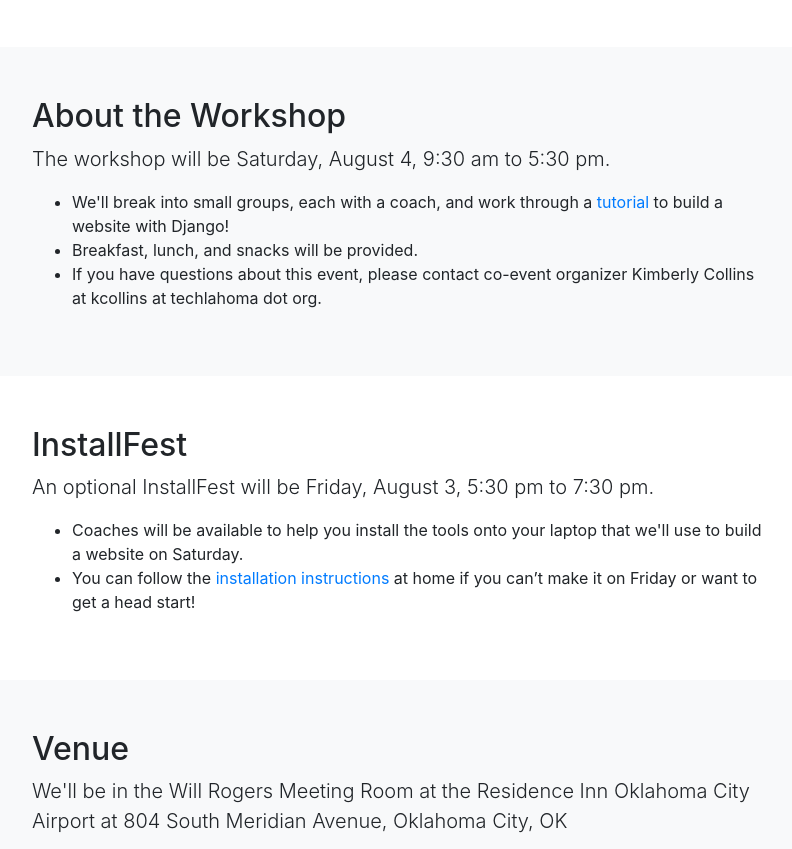
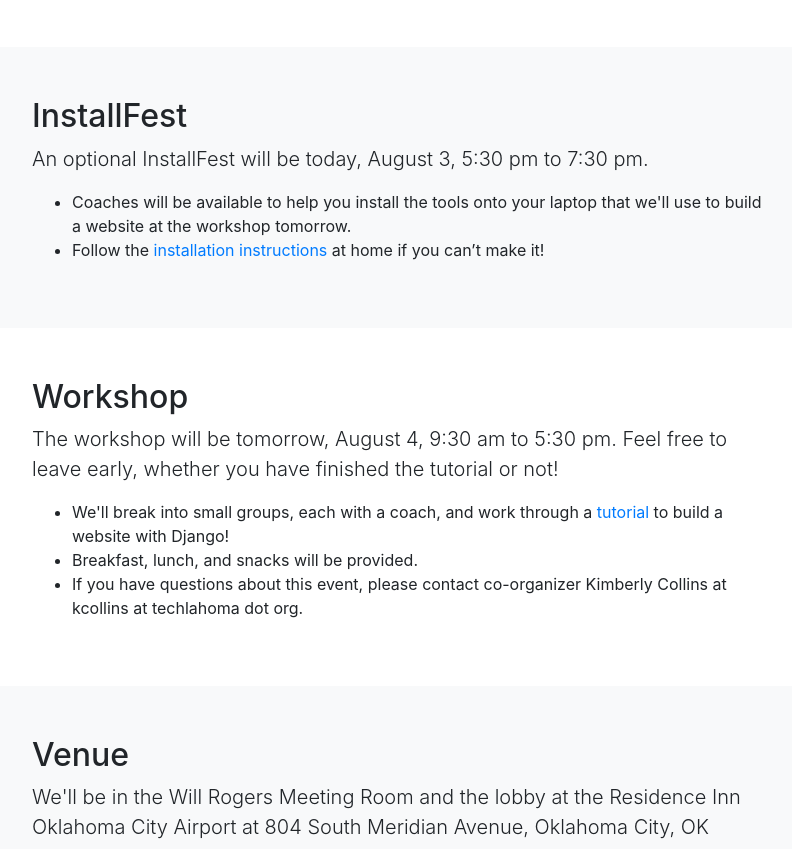
Before and after one commit to kacollins/django-okc, a website with bundled scripts: page index.html in a window 1280 px wide. Shown: the part 759-1608 px from the top of the page, without its empty margins (243-1035 px from the left). Built offline with nearby package versions, Linux system fonts and the light colour scheme; grey boxes are pictures that could not be loaded.

Commit message:
Updated InstallFest and workshop information.

```diff
--- a/index.html
+++ b/index.html
@@ -5,26 +5,26 @@
 
     <meta charset="utf-8">
     <meta name="viewport" content="width=device-width, initial-scale=1, shrink-to-fit=no">
-    <meta name="description" content="Free computer programming workshop for women learning web development">
+    <meta name="description" content="The InstallFest is today, and the workshop is tomorrow!">
     <meta name="author" content="Kimberly Collins">
 
     <!-- facebook open graph tags -->
     <meta property="og:type" content="website" />
     <meta property="og:url" content="http://django-okc.techlahoma.org" />
     <meta property="og:title" content="She Codes Django OKC Workshop"/>
-    <meta property="og:description" content="Free computer programming workshop for women learning web development" />
+    <meta property="og:description" content="The InstallFest is today, and the workshop is tomorrow!" />
     <meta property="og:image" content="https://kacollins.github.io/django-okc/img/django-okc.jpg" />
 
     <!-- twitter card tags additive with the og: tags -->
     <meta name="twitter:card" content="summary_large_image">
     <meta name="twitter:domain" value="django-okc.techlahoma.org" />
-    <meta name="twitter:description" value="Free computer programming workshop for women learning web development" />
+    <meta name="twitter:description" value="The InstallFest is today, and the workshop is tomorrow!" />
     <meta name="twitter:image" content="https://kacollins.github.io/django-okc/img/django-okc.jpg" />
     <meta name="twitter:url" value="http://django-okc.techlahoma.org" />
     <meta name="twitter:label1" value="InstallFest" />
-    <meta name="twitter:data1" value="Friday, August 3, 2018 5:30 pm - 7:30 pm" />
+    <meta name="twitter:data1" value="Friday, August 3 - 5:30 pm to 7:30 pm" />
     <meta name="twitter:label2" value="Workshop" />
-    <meta name="twitter:data2" value="Saturday, August 4, 2018 9:30 am - 5:30 pm" />
+    <meta name="twitter:data2" value="Saturday, August 4 - 9:30 am to 5:30 pm" />
 
     <title>She Codes Django OKC Workshop</title>
 
@@ -48,10 +48,10 @@
         <div class="collapse navbar-collapse" id="navbarResponsive">
           <ul class="navbar-nav ml-auto">
             <li class="nav-item">
-              <a class="nav-link js-scroll-trigger" href="#about">About the Workshop</a>
+              <a class="nav-link js-scroll-trigger" href="#installfest">InstallFest</a>
             </li>
             <li class="nav-item">
-              <a class="nav-link js-scroll-trigger" href="#installfest">InstallFest</a>
+              <a class="nav-link js-scroll-trigger" href="#about">Workshop</a>
             </li>
             <li class="nav-item">
               <a class="nav-link js-scroll-trigger" href="#venue">Venue</a>
@@ -79,7 +79,7 @@
     <header class="bg-primary text-white">
       <div class="container text-center">
         <h1>Welcome to the She Codes Django OKC Workshop</h1>
-        <p class="lead">Acceptance emails have been sent! For late applications, email Kimberly Collins at kcollins at techlahoma dot org.</p>
+        <p class="lead">The InstallFest is today, and the workshop is tomorrow!</p>
       </div>
     </header>
 
@@ -92,31 +92,31 @@
       </div>
     </section>
 
-    <section id="about" class="bg-light">
+    <section id="installfest" class="bg-light">
       <div class="container">
         <div class="row">
           <div class="col-lg-8 mx-auto">
-            <h2>About the Workshop</h2>
-            <p class="lead">The workshop will be Saturday, August 4, 9:30 am to 5:30 pm.</p>
+            <h2>InstallFest</h2>
+            <p class="lead">An optional InstallFest will be today, August 3, 5:30 pm to 7:30 pm.</p>
             <ul>
-              <li>We'll break into small groups, each with a coach, and work through a <a href="https://tutorial.djangogirls.org/en/">tutorial</a> to build a website with Django!</li>
-              <li>Breakfast, lunch, and snacks will be provided.</li>
-              <li>If you have questions about this event, please contact co-event organizer Kimberly Collins at kcollins at techlahoma dot org.</li>
+              <li>Coaches will be available to help you install the tools onto your laptop that we'll use to build a website at the workshop tomorrow.</li>
+              <li>Follow the <a href="https://tutorial.djangogirls.org/en/installation/">installation instructions</a> at home if you can’t make it!</li>
             </ul>
           </div>
         </div>
       </div>
     </section>
 
-    <section id="installfest">
+    <section id="about">
       <div class="container">
         <div class="row">
           <div class="col-lg-8 mx-auto">
-            <h2>InstallFest</h2>
-            <p class="lead">An optional InstallFest will be Friday, August 3, 5:30 pm to 7:30 pm.</p>
+            <h2>Workshop</h2>
+            <p class="lead">The workshop will be tomorrow, August 4, 9:30 am to 5:30 pm. Feel free to leave early, whether you have finished the tutorial or not!</p>
             <ul>
-              <li>Coaches will be available to help you install the tools onto your laptop that we'll use to build a website on Saturday.</li>
-              <li>You can follow the <a href="https://tutorial.djangogirls.org/en/installation/">installation instructions</a> at home if you can’t make it on Friday or want to get a head start!</li>
+              <li>We'll break into small groups, each with a coach, and work through a <a href="https://tutorial.djangogirls.org/en/">tutorial</a> to build a website with Django!</li>
+              <li>Breakfast, lunch, and snacks will be provided.</li>
+              <li>If you have questions about this event, please contact co-organizer Kimberly Collins at kcollins at techlahoma dot org.</li>
             </ul>
           </div>
         </div>
@@ -128,7 +128,7 @@
         <div class="row">
           <div class="col-lg-8 mx-auto">
             <h2>Venue</h2>
-            <p class="lead">We'll be in the Will Rogers Meeting Room at the Residence Inn Oklahoma City Airport at 804 South Meridian Avenue, Oklahoma City, OK</p>
+            <p class="lead">We'll be in the Will Rogers Meeting Room and the lobby at the Residence Inn Oklahoma City Airport at 804 South Meridian Avenue, Oklahoma City, OK</p>
             <iframe src="https://www.google.com/maps/embed?pb=!1m18!1m12!1m3!1d3249.855435202481!2d-97.6017873844898!3d35.45837324976882!2m3!1f0!2f0!3f0!3m2!1i1024!2i768!4f13.1!3m3!1m2!1s0x87b2102d5bc7d0dd%3A0x54ad6b9e81a732ac!2sResidence+Inn+by+Marriott+Oklahoma+City+Airport!5e0!3m2!1sen!2sus!4v1532544439762" width="600" height="450" frameborder="0" style="border:0" allowfullscreen></iframe>
           </div>
         </div>
```
